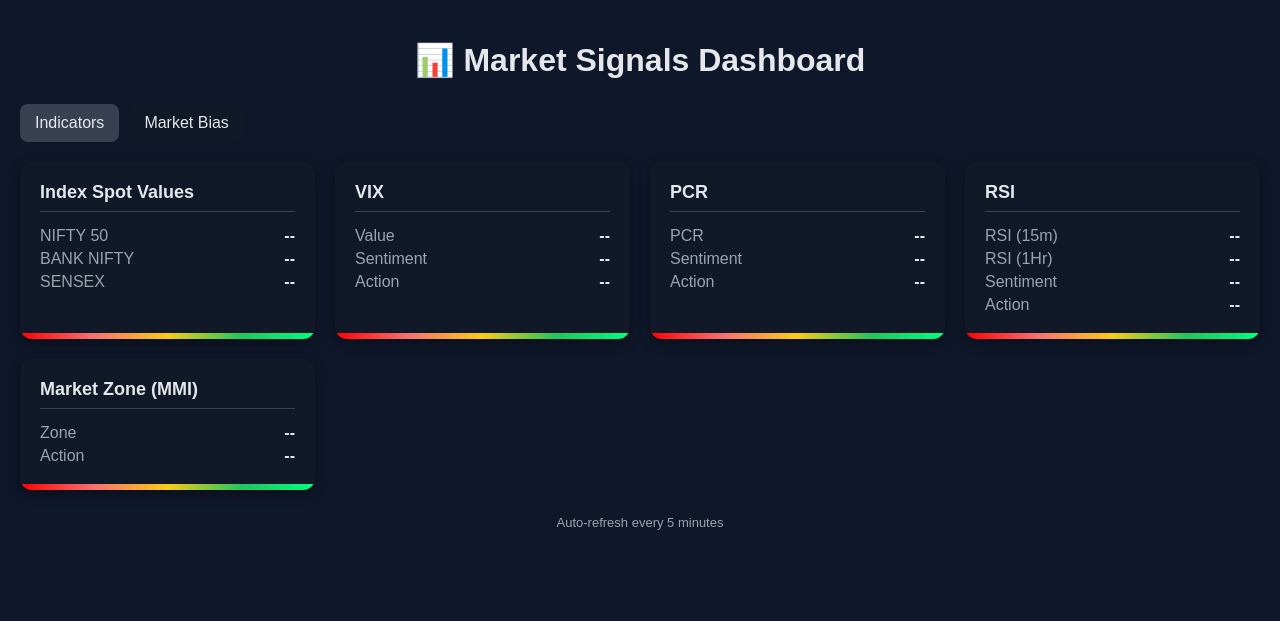
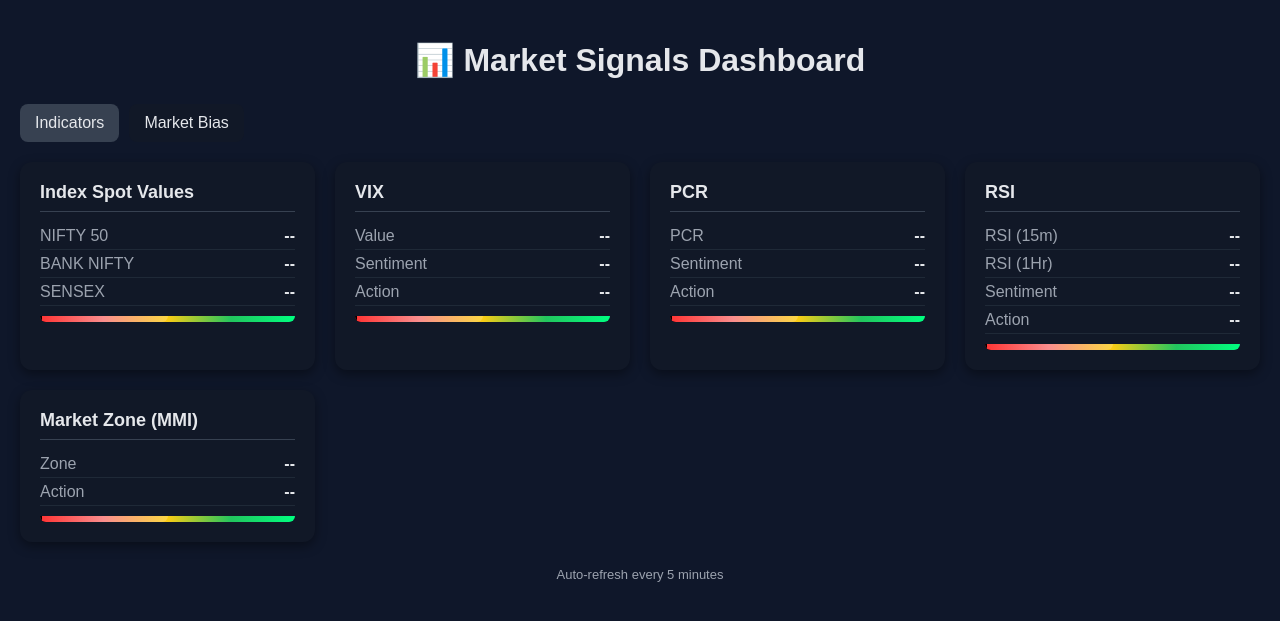
Before and after one commit to TejasaVi/miscellaneous, a Python web app: template python/dashboard/app/templates/index.html in a window 1280 px wide. Shown: the top 621 px of the page. Run offline with Jinja, Linux system fonts and the light colour scheme; the template is opened without the code that fills it, so the values that code supplies are empty.

Commit message:
minor updates to UI in gradient bar display

```diff
--- a/python/dashboard/app/templates/index.html
+++ b/python/dashboard/app/templates/index.html
@@ -20,30 +20,56 @@ h1 { text-align:center; margin-bottom:25px; }
 .card { position:relative; background:#111827; border-radius:12px; padding:20px; box-shadow:0 4px 12px rgba(0,0,0,0.4); transition:0.3s; overflow:hidden; }
 .card h2 { margin-top:0; font-size:18px; border-bottom:1px solid #374151; padding-bottom:8px; }
 
-.row { display:flex; justify-content:space-between; margin:5px 0; }
+.row {
+    display:flex;
+    justify-content:space-between;
+    margin:5px 0;
+    border-bottom: 1px solid #1f2937;
+    padding-bottom: 4px;
+}
+.row:last-child { border-bottom: none; }
 .label { color:#9ca3af; }
 .value { font-weight:bold; }
 
+/* Gradient bar */
 .gradient-bar {
-    position:absolute;
-    bottom:0; left:0;
-    height:6px;
-    width:100%;
-    border-radius:0 0 12px 12px;
+    position: relative;
+    height: 6px;
+    width: 100%;
+    border-radius: 0 0 12px 12px;
     background: linear-gradient(to right, #ff0000, #f87171, #facc15, #22c55e, #00ff80);
+    overflow: hidden;
+    margin-top: 10px;
 }
 
+/* Gradient fill */
+.gradient-fill {
+    position: absolute;
+    height: 100%;
+    width: 50%;
+    border-radius: 0 0 12px 12px;
+    background: rgba(255,255,255,0.2);
+    transition: width 0.5s;
+}
+
+/* Vertical black indicator line */
+.vertical-indicator {
+    position: absolute;
+    top: 0;
+    width: 2px;
+    height: 100%;
+    background: #000;
+    transition: left 0.5s;
+}
+
+/* Sentiment text colors */
+.value.bullish { color: #22c55e; font-weight:bold; }
+.value.strong-bullish { color: #00ff80; font-weight:bold; }
+.value.neutral { color: #facc15; font-weight:bold; }
+.value.bearish { color: #f87171; font-weight:bold; }
+.value.strong-bearish { color: #ff0000; font-weight:bold; }
+
 .footer { text-align:center; margin-top:25px; font-size:13px; color:#9ca3af; }
-
-/* Highlight bar by width based on sentiment (-2 to +2) */
-.card[data-sentiment] .gradient-fill {
-    height:100%;
-    width:50%; /* default */
-    border-radius: 0 0 12px 12px;
-    transition: width 0.5s;
-    position:absolute;
-    bottom:0; left:0;
-}
 </style>
 </head>
 <body>
@@ -55,7 +81,6 @@ h1 { text-align:center; margin-bottom:25px; }
     <div class="tab" data-tab="marketbias">Market Bias</div>
 </div>
 
-<!-- --- INDICATORS TAB --- -->
 <div id="indicators" class="tabcontent active">
     <div class="dashboard">
 
@@ -65,7 +90,10 @@ h1 { text-align:center; margin-bottom:25px; }
             <div class="row"><span class="label">NIFTY 50</span><span id="nifty50" class="value">--</span></div>
             <div class="row"><span class="label">BANK NIFTY</span><span id="banknifty" class="value">--</span></div>
             <div class="row"><span class="label">SENSEX</span><span id="sensex" class="value">--</span></div>
-            <div class="gradient-bar"><div class="gradient-fill"></div></div>
+            <div class="gradient-bar">
+                <div class="gradient-fill"></div>
+                <div class="vertical-indicator" id="cardIndicesIndicator"></div>
+            </div>
         </div>
 
         <!-- VIX -->
@@ -74,7 +102,10 @@ h1 { text-align:center; margin-bottom:25px; }
             <div class="row"><span class="label">Value</span><span id="vix" class="value">--</span></div>
             <div class="row"><span class="label">Sentiment</span><span id="vixSentiment" class="value">--</span></div>
             <div class="row"><span class="label">Action</span><span id="vixAction" class="value">--</span></div>
-            <div class="gradient-bar"><div class="gradient-fill"></div></div>
+            <div class="gradient-bar">
+                <div class="gradient-fill"></div>
+                <div class="vertical-indicator" id="cardVIXIndicator"></div>
+            </div>
         </div>
 
         <!-- PCR -->
@@ -83,7 +114,10 @@ h1 { text-align:center; margin-bottom:25px; }
             <div class="row"><span class="label">PCR</span><span id="pcr" class="value">--</span></div>
             <div class="row"><span class="label">Sentiment</span><span id="pcrSentiment" class="value">--</span></div>
             <div class="row"><span class="label">Action</span><span id="pcrAction" class="value">--</span></div>
-            <div class="gradient-bar"><div class="gradient-fill"></div></div>
+            <div class="gradient-bar">
+                <div class="gradient-fill"></div>
+                <div class="vertical-indicator" id="cardPCRIndicator"></div>
+            </div>
         </div>
 
         <!-- RSI -->
@@ -93,21 +127,26 @@ h1 { text-align:center; margin-bottom:25px; }
             <div class="row"><span class="label">RSI (1Hr)</span><span id="rsi60" class="value">--</span></div>
             <div class="row"><span class="label">Sentiment</span><span id="rsiSentiment" class="value">--</span></div>
             <div class="row"><span class="label">Action</span><span id="rsiAction" class="value">--</span></div>
-            <div class="gradient-bar"><div class="gradient-fill"></div></div>
+            <div class="gradient-bar">
+                <div class="gradient-fill"></div>
+                <div class="vertical-indicator" id="cardRSIIndicator"></div>
+            </div>
         </div>
 
-        <!-- MMI / Market Zone -->
+        <!-- MMI -->
         <div class="card" id="cardMMI" data-sentiment="0">
             <h2>Market Zone (MMI)</h2>
             <div class="row"><span class="label">Zone</span><span id="zoneLabel" class="value">--</span></div>
             <div class="row"><span class="label">Action</span><span id="mmiAction" class="value">--</span></div>
-            <div class="gradient-bar"><div class="gradient-fill"></div></div>
+            <div class="gradient-bar">
+                <div class="gradient-fill"></div>
+                <div class="vertical-indicator" id="cardMMIIndicator"></div>
+            </div>
         </div>
 
     </div>
 </div>
 
-<!-- --- MARKET BIAS TAB --- -->
 <div id="marketbias" class="tabcontent">
     <div class="dashboard">
         <div class="card" id="cardBias" data-sentiment="0">
@@ -119,7 +158,10 @@ h1 { text-align:center; margin-bottom:25px; }
             <div class="row"><span class="label">CE Strike</span><span id="ceStrike" class="value">--</span></div>
             <div class="row"><span class="label">PE Strike</span><span id="peStrike" class="value">--</span></div>
             <div class="row"><span class="label">Warnings</span><span id="strikeWarnings" class="value">--</span></div>
-            <div class="gradient-bar"><div class="gradient-fill"></div></div>
+            <div class="gradient-bar">
+                <div class="gradient-fill"></div>
+                <div class="vertical-indicator" id="cardBiasIndicator"></div>
+            </div>
         </div>
     </div>
 </div>
@@ -127,7 +169,7 @@ h1 { text-align:center; margin-bottom:25px; }
 <div class="footer">Auto-refresh every 5 minutes</div>
 
 <script>
-// Map sentiment text to numeric value (-2 → extreme bearish, 2 → extreme bullish)
+// --- Sentiment mapping ---
 function sentimentValue(sentiment){
     if(!sentiment) return 0;
     const s = sentiment.toLowerCase();
@@ -139,16 +181,61 @@ function sentimentValue(sentiment){
     return 0;
 }
 
-// Apply width of gradient-fill based on sentiment
+function sentimentClass(sentiment){
+    if(!sentiment) return "neutral";
+    const s = sentiment.toLowerCase();
+    if(s.includes("extreme buy") || s.includes("strong buy")) return "strong-bullish";
+    if(s.includes("buy")) return "bullish";
+    if(s.includes("neutral") || s.includes("hold")) return "neutral";
+    if(s.includes("sell")) return "bearish";
+    if(s.includes("extreme sell") || s.includes("strong sell")) return "strong-bearish";
+    return "neutral";
+}
+
 function applyGradientBar(cardId, sentiment){
     const val = sentimentValue(sentiment);
     const fill = document.querySelector(`#${cardId} .gradient-fill`);
-    // Map -2 → 0%, 0 → 50%, 2 → 100%
-    const width = 50 + val * 25;
-    fill.style.width = width + "%";
+    const indicator = document.getElementById(`${cardId}Indicator`);
+    const widthPercent = 50 + val * 25; // -2 → 0%, 0 → 50%, 2 → 100%
+    fill.style.width = widthPercent + "%";
+    indicator.style.left = widthPercent + "%";
 }
 
-// --- Tabs ---
+function applySentimentColor(elementId, sentiment){
+    const el = document.getElementById(elementId);
+    el.className = "value " + sentimentClass(sentiment);
+    el.innerText = sentiment ?? "--";
+}
+
+// --- MMI zone color ---
+function mmiZoneClass(zone){
+    if(!zone) return "neutral";
+    const z = zone.toLowerCase();
+    if(z.includes("extreme fear")) return "strong-bearish";
+    if(z.includes("fear")) return "bearish";
+    if(z.includes("extreme greed")) return "strong-bullish";
+    if(z.includes("greed") && !z.includes("extreme")) return "bullish";
+    return "neutral";
+}
+
+function applyMMIColor(zone){
+    const el = document.getElementById("zoneLabel");
+    el.className = "value " + mmiZoneClass(zone);
+    el.innerText = zone ?? "--";
+}
+
+// Move vertical pointer according to numeric value (0-100)
+function applyMMIPointer(value){
+    const indicator = document.getElementById("cardMMIIndicator");
+    if(value !== undefined && !isNaN(value)){
+        const pct = Math.max(0, Math.min(100, value)); // clamp 0-100
+        indicator.style.left = pct + "%";
+    } else {
+        indicator.style.left = "50%";
+    }
+}
+
+// Tabs
 document.querySelectorAll(".tab").forEach(tab=>{
     tab.addEventListener("click",()=>{
         document.querySelectorAll(".tab").forEach(t=>t.classList.remove("active"));
@@ -158,7 +245,7 @@ document.querySelectorAll(".tab").forEach(tab=>{
     });
 });
 
-// --- Fetch Indicators ---
+// Fetch indicators
 async function fetchIndicators(){
     try {
         const [indicesRes, vixRes, pcrRes, rsiRes, mmiRes] = await Promise.all([
@@ -175,46 +262,44 @@ async function fetchIndicators(){
         const rsiData = await rsiRes.json();
         const mmiData = await mmiRes.json();
 
-        // --- Indices ---
         document.getElementById("nifty50").innerText = indices.NIFTY50?.toFixed(2) ?? "--";
         document.getElementById("banknifty").innerText = indices.BANKNIFTY?.toFixed(2) ?? "--";
         document.getElementById("sensex").innerText = indices.SENSEX?.toFixed(2) ?? "--";
         applyGradientBar("cardIndices", indices.sentiment);
 
-        // --- VIX ---
         document.getElementById("vix").innerText = vixData.vix?.toFixed(2) ?? "--";
-        document.getElementById("vixSentiment").innerText = vixData.sentiment ?? "--";
+        applySentimentColor("vixSentiment", vixData.sentiment);
         document.getElementById("vixAction").innerText = vixData.action ?? "--";
         applyGradientBar("cardVIX", vixData.sentiment);
 
-        // --- PCR ---
         document.getElementById("pcr").innerText = pcrData.pcr?.toFixed(2) ?? "--";
-        document.getElementById("pcrSentiment").innerText = pcrData.sentiment ?? "--";
+        applySentimentColor("pcrSentiment", pcrData.sentiment);
         document.getElementById("pcrAction").innerText = pcrData.action ?? "--";
         applyGradientBar("cardPCR", pcrData.sentiment);
 
-        // --- RSI ---
         document.getElementById("rsi15").innerText = rsiData.rsi15min?.toFixed(2) ?? "--";
         document.getElementById("rsi60").innerText = rsiData.rsi1hr?.toFixed(2) ?? "--";
-        document.getElementById("rsiSentiment").innerText = rsiData.sentiment ?? "--";
+        applySentimentColor("rsiSentiment", rsiData.sentiment);
         document.getElementById("rsiAction").innerText = rsiData.action ?? "--";
         applyGradientBar("cardRSI", rsiData.sentiment);
 
-        // --- MMI ---
-        document.getElementById("zoneLabel").innerText = mmiData.zone ?? "--";
-        //document.getElementById("mmiAction").innerText = mmiData.action ?? "--";
+        applyMMIColor(mmiData.zone);
+        applySentimentColor("mmiAction", mmiData.action);
         applyGradientBar("cardMMI", mmiData.sentiment);
+
+        // Move vertical pointer based on numeric MMI (0-100)
+        applyMMIPointer(mmiData.value);
 
     } catch(e){ console.error("Indicators fetch failed", e);}
 }
 
-// --- Fetch Market Bias ---
+// Fetch market bias
 async function fetchMarketBias(){
     try{
         const res = await fetch("/api/marketbias");
         const data = await res.json();
 
-        document.getElementById("biasLabel").innerText = data.bias ?? "--";
+        applySentimentColor("biasLabel", data.bias);
         document.getElementById("biasScore").innerText = data.score ?? "--";
         document.getElementById("vixValue").innerText = data.vix ?? "--";
         document.getElementById("suggestedPlay").innerText = data.action ?? "--";
@@ -227,7 +312,7 @@ async function fetchMarketBias(){
     } catch(e){ console.error("Market bias fetch failed", e);}
 }
 
-// --- Refresh ---
+// Refresh
 async function refreshDashboard(){
     await Promise.all([fetchIndicators(), fetchMarketBias()]);
     console.log("Dashboard refreshed", new Date().toLocaleTimeString());
```
